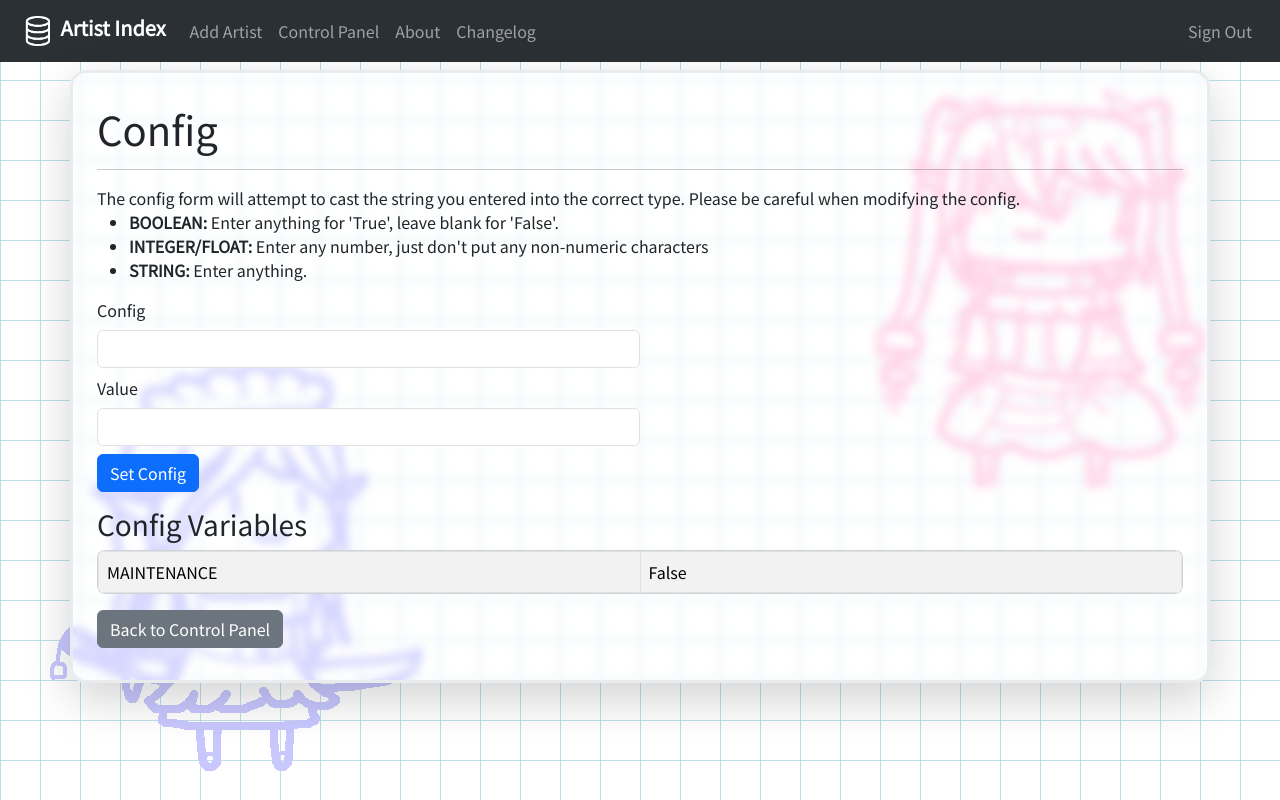
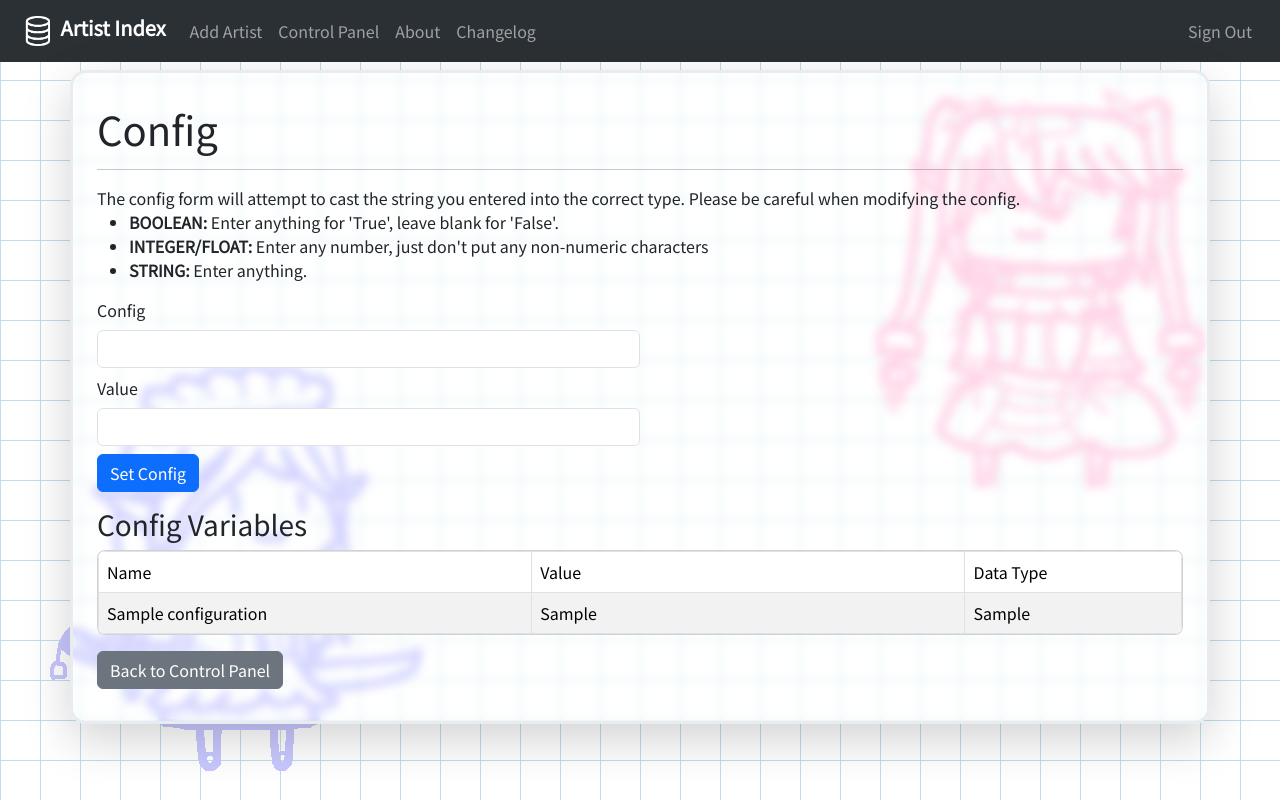
Before and after one commit to Tsunderarislime/artist-index, a Flask app: page /controlpanel/config in a window 1280 px wide. Run offline with Flask 3, Linux system fonts and the light colour scheme; a user stored in the database is signed in; tables that the repository leaves empty hold one stand-in row (values such as "Sample post"); some libraries are stand-ins or nearby versions.

Commit message:
Added config table and config loading, fixed privacy issues

```diff
--- a/app/__init__.py
+++ b/app/__init__.py
@@ -27,4 +27,4 @@ try:
 except Exception as e:
     app.logger.exception(e)
 
-from app import routes, models
+from app import routes, models, load_config
--- a/app/blueprints/admin.py
+++ b/app/blueprints/admin.py
@@ -2,7 +2,7 @@ from flask import render_template, flash, Blueprint, redirect, url_for
 from flask_login import current_user, login_required
 import sqlalchemy as sa
 from app import app, db
-from app.models import User
+from app.models import User, Configuration
 from app.forms import ChangePasswordForm, ConfigForm
 
 admin_blueprint = Blueprint('admin', __name__)
@@ -30,9 +30,13 @@ def controlpanel():
 @admin_blueprint.route('/controlpanel/config', methods=['GET', 'POST'])
 @login_required
 def config():
+    config = db.session.scalars(
+        sa.select(Configuration)
+    ).all()
+    config_names = [c.name for c in config]
+    values = [c.value for c in config]
+    d_types = [c.d_type for c in config]
     config_form = ConfigForm()
-    config_names = ['MAINTENANCE']
-    values = [app.config[n] for n in config_names]
 
     if config_form.submit.data and config_form.validate_on_submit():
         name = config_form.config.data.strip()
@@ -61,8 +65,12 @@ def config():
                 success = False
 
         if success:
-            flash(f'Successfully update the config variable {name} to {updated}', 'success')
+            flash(f'Successfully updated the config variable {name} to {updated}', 'success')
+            db.session.execute(
+                sa.update(Configuration).where(Configuration.name == name).values(value=value)
+            )
+            db.session.commit()
+
             return redirect(url_for('admin.config'))
 
-
-    return render_template('admin/config.html', title='Config', config=config_names, values=values, config_form=config_form, zip=zip)
+    return render_template('admin/config.html', title='Config', config=config_names, values=values, d_types=d_types, config_form=config_form, zip=zip)
--- a/app/blueprints/artist.py
+++ b/app/blueprints/artist.py
@@ -1,4 +1,4 @@
-from flask import render_template, flash, redirect, url_for, Blueprint
+from flask import render_template, flash, redirect, url_for, abort, Blueprint
 from flask_login import current_user, login_required
 import sqlalchemy as sa
 from app import app, db
@@ -101,6 +101,9 @@ def artist(name):
     ).all()
     delete_form = DeleteForm()
     art_upload_form = ArtUploadForm()
+
+    if not current_user.is_authenticated and not artist.public:
+        abort(404)
 
     # This prevents anonymous users from deleting an artist even if they somehow gain access to the deletion form
     if current_user.is_authenticated and delete_form.submit.data and delete_form.validate_on_submit():
--- a/app/templates/admin/config.html
+++ b/app/templates/admin/config.html
@@ -16,7 +16,7 @@
         {{ config_form.hidden_tag() }}
         <div class="mb-2">
             <p class="form-label">{{ config_form.config.label }}</p>
-            {{ config_form.config(class="form-control w-50", **{
+            {{ config_form.config(class="form-control w-50", maxlength="64", **{
                 'data-bs-toggle':"tooltip",
                 'data-bs-title':"The name of the config variable.",
                 'data-bs-custom-class':"tooltip-custom"
@@ -27,7 +27,7 @@
         </div>
         <div class="mb-2">
             <p class="form-label">{{ config_form.value.label }}</p>
-            {{ config_form.value(class="form-control w-50", **{
+            {{ config_form.value(class="form-control w-50", maxlength="256", **{
                 'data-bs-toggle':"tooltip",
                 'data-bs-title':"The value of the config variable.",
                 'data-bs-custom-class':"tooltip-custom"
@@ -39,10 +39,18 @@
     <h3 class="mt-3">Config Variables</h3>
     <div class="table-responsive card rounded-3 p-0 mb-3">
         <table class="table table-striped table-bordered table-hover rounded-3 overflow-hidden p-0 m-0">
-            {% for c, v in zip(config, values) %}
+            <thead>
                 <tr>
-                    <th scope="row" style="width: 50%;">{{ c }}</th>
-                    <td style="width: auto;">{{ v }}</td>
+                    <th scope="col">Name</th>
+                    <th scope="col">Value</th>
+                    <th scope="col">Data Type</th>
+                </tr>
+            </thead>
+            {% for c, v, d in zip(config, values, d_types) %}
+                <tr>
+                    <th scope="row" style="width: 40%;">{{ c }}</th>
+                    <td style="width: 40%;">{{ v }}</td>
+                    <td style="width: auto;">{{ d }}</td>
                 </tr>
             {% endfor %}
         </table>
--- a/app/templates/artist/addeditartist.html
+++ b/app/templates/artist/addeditartist.html
@@ -13,7 +13,7 @@
             <div class="row">
                 <div class="col-4 mb-2">
                     {{ form.name.label(class="form-label fs-5") }}<br>
-                    {{ form.name(class="form-control", **{
+                    {{ form.name(class="form-control", maxlength="64", **{
                         'data-bs-toggle':"tooltip",
                         'data-bs-title':"This should be the main handle this artist goes by.",
                         'data-bs-custom-class':"tooltip-custom"
@@ -23,7 +23,7 @@
                     {% endfor %}
                     <br>
                     {{ form.searchable_name.label(class="form-label mt-3 fs-5") }}<br>
-                    {{ form.searchable_name(class="form-control mb-3", **{
+                    {{ form.searchable_name(class="form-control mb-3", maxlength="256", **{
                         'data-bs-toggle':"tooltip",
                         'data-bs-title':"Multiple names should be separated by commas.",
                         'data-bs-custom-class':"tooltip-custom"
--- a/app/templates/artist/artist.html
+++ b/app/templates/artist/artist.html
@@ -120,7 +120,7 @@
                         <div class="modal-body">
                             <div class="mb-2">
                                 <p class="form-label">Type {{ artist.name }} to confirm:</p>
-                                {{ delete_form.name(class="form-control") }}
+                                {{ delete_form.name(class="form-control", maxlength="64") }}
                                 {% for error in delete_form.name.errors %}
                                     <div class="alert alert-danger mt-1">[{{ error }}]</div>
                                 {% endfor %}
@@ -165,7 +165,7 @@
                             </div>
                             <div class="mb-2">
                                 <p class="form-label">{{ art_upload_form.link.label }}</p>
-                                {{ art_upload_form.link(class="form-control", **{
+                                {{ art_upload_form.link(class="form-control", maxlength="256", **{
                                     'data-bs-toggle':"tooltip",
                                     'data-bs-title':"Provide a direct link to an image from somewhere on the internet.",
                                     'data-bs-custom-class':"tooltip-custom"
@@ -176,7 +176,7 @@
                             </div>
                             <div class="mb-2">
                                 <p class="form-label">{{ art_upload_form.source.label }}</p>
-                                {{ art_upload_form.source(class="form-control", **{
+                                {{ art_upload_form.source(class="form-control", maxlength="256", **{
                                     'data-bs-toggle':"tooltip",
                                     'data-bs-title':"Provide a source for the image. (Twitter, Pixiv, etc.)",
                                     'data-bs-custom-class':"tooltip-custom"
--- a/app/templates/artist/editart.html
+++ b/app/templates/artist/editart.html
@@ -24,7 +24,7 @@
                         {% else %}
                             <img src="{{ a.link }}" class="edit-art-img mb-2">
                             <p class="form-label">{{ a_form.link.label }}</p>
-                            {{ a_form.link(class="form-control mb-2", **{
+                            {{ a_form.link(class="form-control mb-2", maxlength="256", **{
                                 'data-bs-toggle':"tooltip",
                                 'data-bs-title':"Provide a direct link to an image from somewhere on the internet.",
                                 'data-bs-custom-class':"tooltip-custom"
@@ -32,7 +32,7 @@
                         {% endif %}
 
                         <p class="form-label">{{ a_form.source.label }}</p>
-                        {{ a_form.source(class="form-control mb-2", **{
+                        {{ a_form.source(class="form-control mb-2", maxlength="256", **{
                             'data-bs-toggle':"tooltip",
                             'data-bs-title':"Provide a source for the image. (Twitter, Pixiv, etc.)",
                             'data-bs-custom-class':"tooltip-custom"
--- a/app/templates/auth/login.html
+++ b/app/templates/auth/login.html
@@ -12,7 +12,7 @@
                 <div class="col-5">
                     <p>
                         {{ form.username.label(class="form-label fs-5") }}<br>
-                        {{ form.username(class="form-control") }}
+                        {{ form.username(class="form-control", maxlength="64") }}
                         {% for error in form.username.errors %}
                             <div class="alert alert-danger mt-1">[{{ error }}]</div>
                         {% endfor %}
--- a/main.py
+++ b/main.py
@@ -1,8 +1,8 @@
 import sqlalchemy as sa
 import sqlalchemy.orm as so
 from app import app, db
-from app.models import User, Artist, Art
+from app.models import User, Artist, Art, Configuration
 
 @app.shell_context_processor
 def make_shell_context():
-    return {'sa': sa, 'so': so, 'db': db, 'User': User, 'Artist': Artist, 'Art': Art}
+    return {'sa': sa, 'so': so, 'db': db, 'User': User, 'Artist': Artist, 'Art': Art, 'Configuration': Configuration}
```
Also changed, not shown: app/load_config.py (added, +21 -0 lines), app/models.py (+11 -2 lines), app/templates/info/changelog.html (+13 -0 lines).
